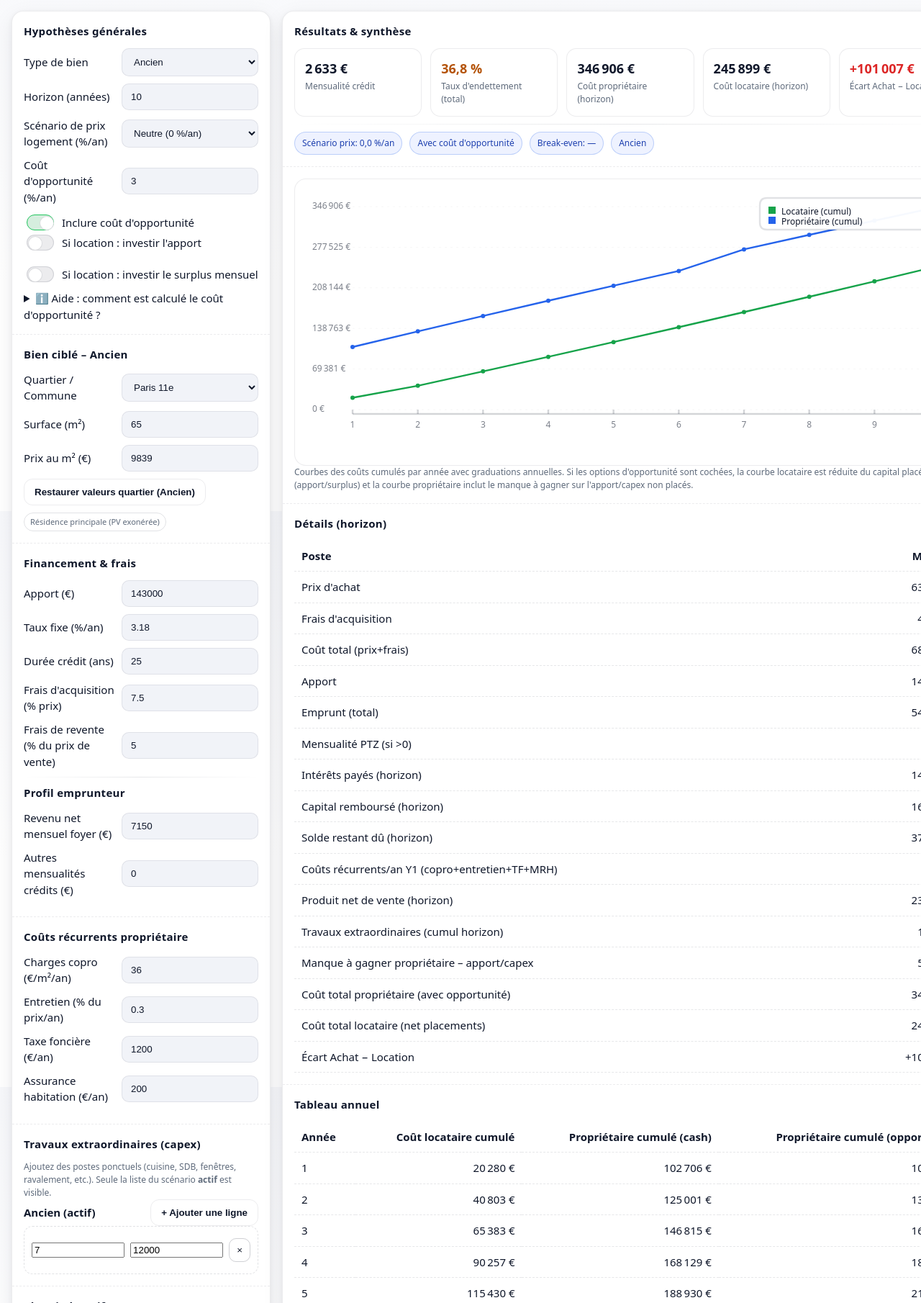
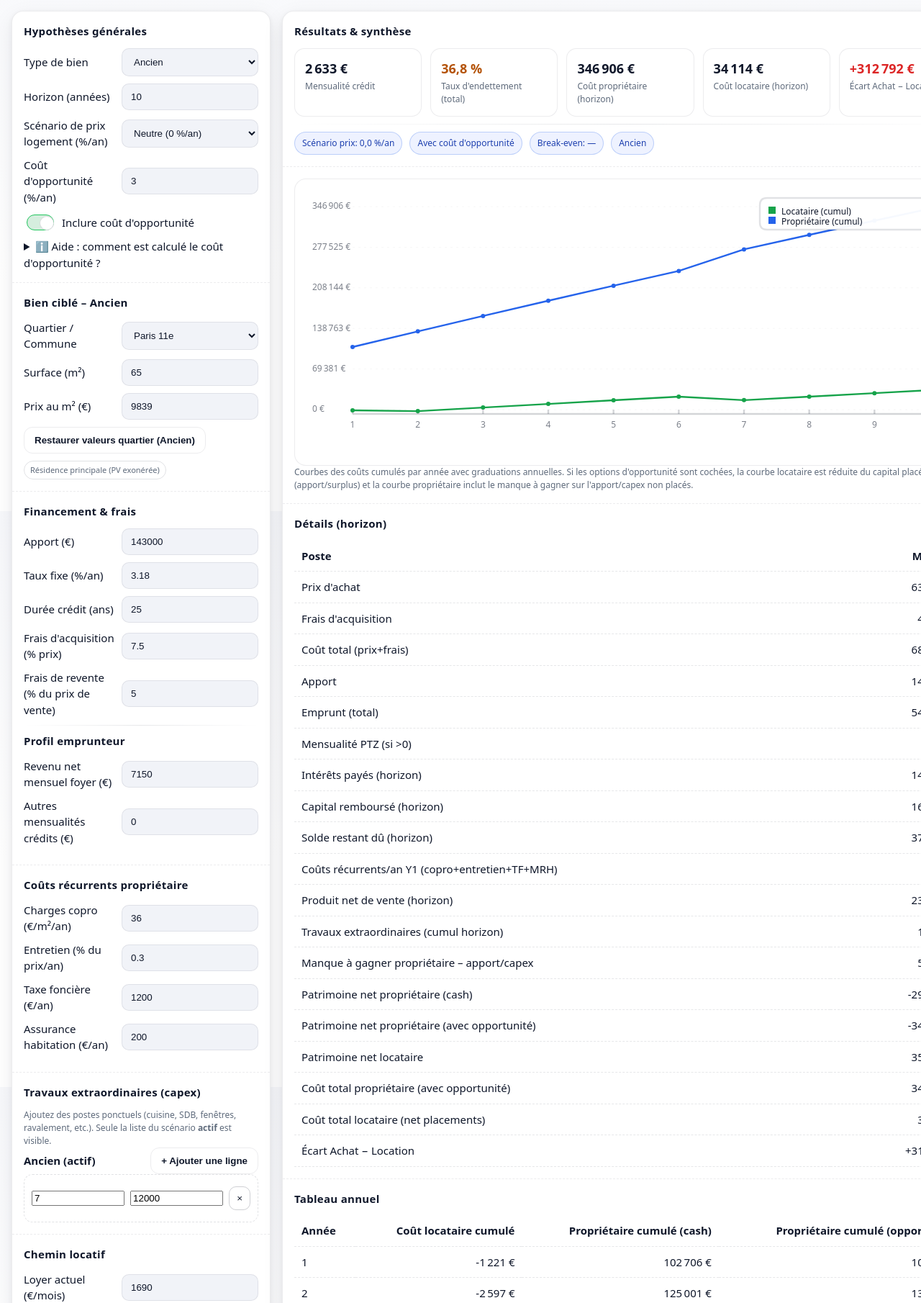
Before and after one commit to Machimelofafa/Simulateur-Achat-Location, a plain HTML site: page index.html in a window 1280 px wide. Shown: the part 90-1900 px from the top of the page at 72% size. Drawn offline with Linux system fonts and the light colour scheme.

Commit message:
Compute and expose owner/renter net worth

```diff
--- a/index.html
+++ b/index.html
@@ -128,8 +128,6 @@
             <label class="switch"><input id="toggleOpp" type="checkbox" checked> Inclure coût d'opportunité</label>
           </div>
           <div class="row" style="gap:16px">
-            <label class="switch" title="Si vous restez locataire, l'apport initial est placé au même taux."><input id="optRentInvestDown" type="checkbox"> Si location : investir l'apport</label>
-            <label class="switch" title="Si loyer < (mensualité + charges proprio mensuelles), le surplus mensuel est placé au même taux."><input id="optRentInvestDiff" type="checkbox"> Si location : investir le surplus mensuel</label>
           </div>
           <details style="margin-top:8px">
             <summary>ℹ️ Aide : comment est calculé le coût d'opportunité ?</summary>
@@ -389,7 +387,7 @@
     const sum=a=>a.reduce((x,y)=>x+y,0);
 
     function compute(params){
-      const {years,g,altReturn,includeOpp,surface,pricePerM2,down,rate,term,notaryPct,sellFeePct,coproPerM2,maintPct,tf,tfExemptYears=0,mrh,rentSmall,rentSmallYears,rentBig,irl,capexEvents=[],ptzAmount=0,ptzTerm=20,rentInvestDown=false,rentInvestDiff=false}=params;
+      const {years,g,altReturn,includeOpp,surface,pricePerM2,down,rate,term,notaryPct,sellFeePct,coproPerM2,maintPct,tf,tfExemptYears=0,mrh,rentSmall,rentSmallYears,rentBig,irl,capexEvents=[],ptzAmount=0,ptzTerm=20}=params;
       const price=surface*pricePerM2; const totalCost=price*(1+notaryPct);
       const loanMain=Math.max(0,totalCost-down-ptzAmount); const schedMain=amortSchedule(loanMain,rate,term);
       const schedPTZ=ptzAmount>0?amortSchedule(ptzAmount,0,ptzTerm):[];
@@ -398,6 +396,33 @@
       // recurring per year (TF exonéré X années)
       const recYear=y=>copro+maintenance+mrh+((y<=tfExemptYears)?0:tf);
       const recCum=[]; let rc=0; for(let y=1;y<=years;y++){rc+=recYear(y); recCum.push(rc)}
+
+      const altRateEff=includeOpp?altReturn:0;
+      const monthlyAltRate=altRateEff===0?0:Math.pow(1+altRateEff,1/12)-1;
+      const months=years*12;
+      const ownerMonthlyCosts=new Array(months).fill(0);
+      const rentMonthly=new Array(months).fill(0);
+      const capexMonthly=new Array(months).fill(0);
+      capexEvents.forEach(e=>{const year=Math.max(1,Math.floor(+e.year)); const cost=Math.max(0,+e.cost||0); if(year>=1&&year<=years&&cost>0){const idx=(year-1)*12; capexMonthly[idx]=(capexMonthly[idx]||0)+cost;}});
+      for(let m=1;m<=months;m++){
+        const y=Math.floor((m-1)/12)+1;
+        const mainPay=(m<=schedMain.length)?schedMain[m-1].pay:0;
+        const ptzPay=(m<=schedPTZ.length)?schedPTZ[m-1].pay:0;
+        const recurring=recYear(y)/12;
+        const capex=capexMonthly[m-1]||0;
+        ownerMonthlyCosts[m-1]=mainPay+ptzPay+recurring+capex;
+        const rentBase=(y<=rentSmallYears?rentSmall:rentBig)*Math.pow(1+irl,y-1);
+        rentMonthly[m-1]=rentBase;
+      }
+
+      const renterNetWorthSeries=new Array(years).fill(0);
+      let renterBalance=down;
+      for(let m=1;m<=months;m++){
+        renterBalance*=1+monthlyAltRate;
+        renterBalance+=ownerMonthlyCosts[m-1]-rentMonthly[m-1];
+        if(m%12===0) renterNetWorthSeries[m/12-1]=renterBalance;
+      }
+      if(years===0) renterBalance=down;
 
       function cumPaid(y){
         const upto=Math.min(y*12,schedMain.length); const s1=schedMain.slice(0,upto);
@@ -411,52 +436,36 @@
       const rentCum=[]; rentYears.reduce((acc,cur)=>{const v=acc+cur;rentCum.push(v);return v;},0);
 
       function capexUpTo(y){return capexEvents.filter(e=>e.year>=1&&e.year<=y).reduce((t,e)=>t+Math.max(0,+e.cost||0),0)}
-      function oppOnCapexTo(y){return capexEvents.filter(e=>e.year>=1&&e.year<=y).reduce((t,e)=>{const k=y-e.year;return t+Math.max(0,+e.cost||0)*(Math.pow(1+altReturn,Math.max(0,k))-1);},0)}
+      function oppOnCapexTo(y){return capexEvents.filter(e=>e.year>=1&&e.year<=y).reduce((t,e)=>{const k=y-e.year;return t+Math.max(0,+e.cost||0)*(Math.pow(1+altRateEff,Math.max(0,k))-1);},0)}
 
       // --- Opportunity on owner side (apport/capex) ---
       const ownerCum=[],ownerCumWithOpp=[];
+      const ownerNetWorth=[],ownerNetWorthWithOpp=[];
       for(let y=1;y<=years;y++){
         const {totalPaid,remaining}=cumPaid(y);
         const salePrice=price*Math.pow(1+g,y); const saleCosts=salePrice*sellFeePct; const netSale=salePrice-saleCosts-remaining;
         const baseOwnerCashOut=down+totalPaid+recCum[y-1]-netSale; const extraCapex=capexUpTo(y);
-        const foregoneDown=(includeOpp && !rentInvestDown)? down*(Math.pow(1+altReturn,y)-1) : 0; // if rentInvestDown, we don't count it here
+        const foregoneDown=(includeOpp)? down*(Math.pow(1+altRateEff,y)-1) : 0;
         const foregoneCapex=(includeOpp)? oppOnCapexTo(y):0;
         ownerCum.push(baseOwnerCashOut+extraCapex);
         ownerCumWithOpp.push(baseOwnerCashOut+extraCapex+foregoneDown+foregoneCapex);
+        const netWorth=netSale-(down+totalPaid+recCum[y-1]+extraCapex);
+        ownerNetWorth.push(netWorth);
+        ownerNetWorthWithOpp.push(netWorth-foregoneDown-foregoneCapex);
       }
 
       const last=cumPaid(years); const salePriceH=price*Math.pow(1+g,years); const saleCostsH=salePriceH*sellFeePct; const netSaleH=salePriceH-saleCostsH-last.remaining;
       const baseOwnerH=down+last.totalPaid+recCum[years-1]-netSaleH; const capexH=capexUpTo(years);
-      const foregoneDownH=(includeOpp && !rentInvestDown)? down*(Math.pow(1+altReturn,years)-1):0; const foregoneCapexH=(includeOpp)? oppOnCapexTo(years):0;
+      const foregoneDownH=(includeOpp)? down*(Math.pow(1+altRateEff,years)-1):0; const foregoneCapexH=(includeOpp)? oppOnCapexTo(years):0;
       const ownerCashH=baseOwnerH+capexH; const ownerCashHOpp=ownerCashH+foregoneDownH+foregoneCapexH;
 
-      // --- Renter-side investing options (apport / monthly surplus) ---
-      const rentCumAdj=[...rentCum];
-      let renterFVDownByYear = new Array(years).fill(0);
-      if(includeOpp && rentInvestDown){ for(let y=1;y<=years;y++){ renterFVDownByYear[y-1]= down*(Math.pow(1+altReturn,y)-1); } }
+      const renterNetWorth=renterNetWorthSeries[years-1]||down;
+      const rentCumAdj=rentCum.map((v,idx)=> v - ((renterNetWorthSeries[idx]||down)-down));
 
-      let renterFVSurplusByYear = new Array(years).fill(0);
-      if(includeOpp && rentInvestDiff){
-        const rm = altReturn/12; const months = years*12; const sMonthly = new Array(months).fill(0);
-        for(let m=1;m<=months;m++){
-          const y = Math.floor((m-1)/12)+1; // year index starting at 1
-          const rentM = ((y<=rentSmallYears?rentSmall:rentBig)*Math.pow(1+irl,y-1));
-          const ownerM = monthly + recYear(y)/12; // monthly owner cash cost approximation
-          const surplus = Math.max(0, ownerM - rentM);
-          sMonthly[m-1] = surplus;
-        }
-        // For each year y, compute FV at year-end of all deposits up to that month
-        for(let y=1;y<=years;y++){
-          const endM = y*12; let FV = 0; for(let m=1;m<=endM;m++){ FV += sMonthly[m-1]*Math.pow(1+rm, endM - m); } renterFVSurplusByYear[y-1]=FV; }
-      }
+      const renterCashH=sum(rentYears);
+      let beYear=null; const ownerSeriesUse=includeOpp?ownerCumWithOpp:ownerCum; const rentSeriesUse=(includeOpp?rentCumAdj:rentCum); for(let i=0;i<years;i++){ if(ownerSeriesUse[i]<=rentSeriesUse[i]){ beYear=i+1; break; } }
 
-      // Adjust rent curve if options active
-      const rentCumFinal = rentCum.map((v,idx)=> v - (renterFVDownByYear[idx]||0) - (renterFVSurplusByYear[idx]||0));
-
-      const renterCashH=sum(rentYears); const renterBenefitDown = renterFVDownByYear[years-1]||0; const renterBenefitSurp = renterFVSurplusByYear[years-1]||0;
-      let beYear=null; const ownerSeriesUse=includeOpp?ownerCumWithOpp:ownerCum; const rentSeriesUse=(includeOpp?rentCumFinal:rentCum); for(let i=0;i<years;i++){ if(ownerSeriesUse[i]<=rentSeriesUse[i]){ beYear=i+1; break; } }
-
-      return{series:{rentCum,ownerCum,ownerCumWithOpp,rentCumAdj:rentCumFinal},horizon:{monthly,ownerCashH,ownerCashHOpp,renterCashH,totalInterest:last.totalInterest,totalPrincipal:last.totalPrincipal,remaining:last.remaining,netSaleH,beYear,capexH,foregoneDownH,foregoneCapexH,renterBenefitDown,renterBenefitSurp,ptzPayMonthly:(schedPTZ[0]?schedPTZ[0].pay:0)},derived:{price,totalCost,loan:loanMain+ptzAmount,recurringY1:recYear(1)}};
+      return{series:{rentCum,ownerCum,ownerCumWithOpp,rentCumAdj,ownerNetWorth,ownerNetWorthWithOpp,renterNetWorth:renterNetWorthSeries},horizon:{monthly,ownerCashH,ownerCashHOpp,renterCashH,totalInterest:last.totalInterest,totalPrincipal:last.totalPrincipal,remaining:last.remaining,netSaleH,beYear,capexH,foregoneDownH,foregoneCapexH,renterNetWorth,ownerNetWorth:ownerNetWorth[ownerNetWorth.length-1]||0,ownerNetWorthWithOpp:ownerNetWorthWithOpp[ownerNetWorthWithOpp.length-1]||0,ptzPayMonthly:(schedPTZ[0]?schedPTZ[0].pay:0)},derived:{price,totalCost,loan:loanMain+ptzAmount,recurringY1:recYear(1)}};
     }
 
     const el=id=>document.getElementById(id);
@@ -465,7 +474,7 @@
     function readInputs(){
       const years=+el('years').value; const growthSel=el('priceGrowth').value; let g=0; g=(growthSel==='custom')?(+el('customGrowth').value)/100:+growthSel; const includeOpp=el('toggleOpp').checked; const altReturn=+el('altReturn').value/100; const scenario=el('scenario').value;
       const surface=(scenario==='neuf')? +el('surfaceNeuf').value : +el('surface').value; const pricePerM2=(scenario==='neuf')? +el('pricePerM2Neuf').value : +el('pricePerM2').value;
-      const down=+el('downPayment').value; const rate=+el('rate').value; const term=+el('term').value; const notaryPct=+el('notary').value/100; const sellFeePct=+el('sellFee').value/100; const coproPerM2=+el('coproPerM2').value; const maintPct=+el('maintPct').value/100; const tf=+el('tf').value; const mrh=+el('mrh').value; const tfExemptYears=(scenario==='neuf')? +el('tfExempt').value : 0; const rentSmall=+el('rentSmall').value; const rentSmallYears=+el('rentSmallYears').value; const rentBig=+el('rentBig').value; const irl=+el('irl').value/100; const incomeNet=+el('incomeNet').value; const otherDebt=+el('otherDebt').value; const ptzAmount=(scenario==='neuf')? +el('ptzAmount').value:0; const ptzTerm=(scenario==='neuf')? +el('ptzTerm').value:20; const capexAnc=readCapex('capexAnc'); const capexNeuf=readCapex('capexNeuf'); const capexEvents=(scenario==='neuf')?capexNeuf:capexAnc; const rentInvestDown=el('optRentInvestDown').checked; const rentInvestDiff=el('optRentInvestDiff').checked; return{years,g,altReturn,includeOpp,surface,pricePerM2,down,rate,term,notaryPct,sellFeePct,coproPerM2,maintPct,tf,tfExemptYears,mrh,rentSmall,rentSmallYears,rentBig,irl,incomeNet,otherDebt,scenario,capexEvents,ptzAmount,ptzTerm,rentInvestDown,rentInvestDiff}
+      const down=+el('downPayment').value; const rate=+el('rate').value; const term=+el('term').value; const notaryPct=+el('notary').value/100; const sellFeePct=+el('sellFee').value/100; const coproPerM2=+el('coproPerM2').value; const maintPct=+el('maintPct').value/100; const tf=+el('tf').value; const mrh=+el('mrh').value; const tfExemptYears=(scenario==='neuf')? +el('tfExempt').value : 0; const rentSmall=+el('rentSmall').value; const rentSmallYears=+el('rentSmallYears').value; const rentBig=+el('rentBig').value; const irl=+el('irl').value/100; const incomeNet=+el('incomeNet').value; const otherDebt=+el('otherDebt').value; const ptzAmount=(scenario==='neuf')? +el('ptzAmount').value:0; const ptzTerm=(scenario==='neuf')? +el('ptzTerm').value:20; const capexAnc=readCapex('capexAnc'); const capexNeuf=readCapex('capexNeuf'); const capexEvents=(scenario==='neuf')?capexNeuf:capexAnc; return{years,g,altReturn,includeOpp,surface,pricePerM2,down,rate,term,notaryPct,sellFeePct,coproPerM2,maintPct,tf,tfExemptYears,mrh,rentSmall,rentSmallYears,rentBig,irl,incomeNet,otherDebt,scenario,capexEvents,ptzAmount,ptzTerm}
     }
 
     function model(){
@@ -480,7 +489,10 @@
         let dtiTxt='—',dtiClass=''; if(p.incomeNet>0){const dti=(out.horizon.monthly+p.otherDebt)/p.incomeNet; dtiTxt=fmtPCT.format(dti); if(dti<=0.35)dtiClass='tag-ok'; else if(dti<=0.4)dtiClass='tag-warn'; else dtiClass='tag-bad';} const kDTI=el('kDTI'); kDTI.textContent=dtiTxt; kDTI.className='k '+dtiClass;
         const growthPct=(readInputs().g*100).toFixed(1).replace('.',','); el('tagGrowth').textContent=`Scénario prix: ${growthPct} %/an`; el('tagOpp').textContent=p.includeOpp?'Avec coût d\'opportunité':'Sans coût d\'opportunité'; el('tagBE').textContent=`Break-even: ${out.horizon.beYear?('année '+out.horizon.beYear):'—'}`; el('tagScenario').textContent=(p.scenario==='neuf')?'Neuf':'Ancien';
         const d=out.derived,h=out.horizon; const details=[["Prix d\'achat",fmtEUR.format(d.price)],["Frais d\'acquisition",fmtEUR.format(d.price*(readInputs().notaryPct))],["Coût total (prix+frais)",fmtEUR.format(d.totalCost)],["Apport",fmtEUR.format(readInputs().down)],["Emprunt (total)",fmtEUR.format(d.loan)],["Mensualité PTZ (si >0)",fmtEUR.format(h.ptzPayMonthly)],["Intérêts payés (horizon)",fmtEUR.format(h.totalInterest)],["Capital remboursé (horizon)",fmtEUR.format(h.totalPrincipal)],["Solde restant dû (horizon)",fmtEUR.format(h.remaining)],["Coûts récurrents/an Y1 (copro+entretien+TF+MRH)",fmtEUR.format(d.recurringY1)],["Produit net de vente (horizon)",fmtEUR.format(h.netSaleH)],["Travaux extraordinaires (cumul horizon)",fmtEUR.format(h.capexH)]];
-        if(p.includeOpp){ if(p.rentInvestDown) details.push(["Bénéfice locataire – apport placé", fmtEUR.format(h.renterBenefitDown)]); if(p.rentInvestDiff) details.push(["Bénéfice locataire – surplus placé", fmtEUR.format(h.renterBenefitSurp)]); details.push(["Manque à gagner propriétaire – apport/capex", fmtEUR.format(h.foregoneDownH + h.foregoneCapexH)]); }
+        if(p.includeOpp){ details.push(["Manque à gagner propriétaire – apport/capex", fmtEUR.format(h.foregoneDownH + h.foregoneCapexH)]); }
+        details.push(["Patrimoine net propriétaire (cash)", fmtEUR.format(h.ownerNetWorth)]);
+        if(p.includeOpp) details.push(["Patrimoine net propriétaire (avec opportunité)", fmtEUR.format(h.ownerNetWorthWithOpp)]);
+        details.push(["Patrimoine net locataire", fmtEUR.format(h.renterNetWorth)]);
         details.push([p.includeOpp?"Coût total propriétaire (avec opportunité)":"Coût total propriétaire (cash)",fmtEUR.format(ownerDisplay)]); details.push([p.includeOpp?"Coût total locataire (net placements)":"Coût total locataire (loyers)",fmtEUR.format(renterDisplay)]); details.push(["Écart Achat − Location",(delta>=0?'+':'')+fmtEUR.format(delta)]);
         const tblD=el('tblDetails'); tblD.innerHTML='<tr><th>Poste</th><th>Montant</th></tr>'+details.map(r=>`<tr><td>${r[0]}</td><td>${r[1]}</td></tr>`).join('');
         const rentCum=p.includeOpp?out.series.rentCumAdj:out.series.rentCum, ownerCash=out.series.ownerCum, ownerOpp=out.series.ownerCumWithOpp; const tblY=el('tblYears'); const header='<tr><th>Année</th><th>Coût locataire cumulé</th><th>Propriétaire cumulé (cash)</th><th>Propriétaire cumulé (opportunité)</th></tr>'; const rows=[]; for(let y=1;y<=p.years;y++){rows.push(`<tr><td>${y}</td><td>${fmtEUR.format(rentCum[y-1])}</td><td>${fmtEUR.format(ownerCash[y-1])}</td><td>${fmtEUR.format(ownerOpp[y-1])}</td></tr>`)} tblY.innerHTML=header+rows.join('');
@@ -565,7 +577,7 @@
     }
 
     function bind(){
-      const ids=['scenario','years','priceGrowth','customGrowth','toggleOpp','altReturn','ancArea','neufArea','surface','surfaceNeuf','pricePerM2','pricePerM2Neuf','downPayment','rate','term','notary','sellFee','incomeNet','otherDebt','coproPerM2','maintPct','tf','tfExempt','mrh','rentSmall','rentSmallYears','rentBig','irl','ptzAmount','ptzTerm','optRentInvestDown','optRentInvestDiff']; ids.forEach(id=>el(id).addEventListener('input',model));
+      const ids=['scenario','years','priceGrowth','customGrowth','toggleOpp','altReturn','ancArea','neufArea','surface','surfaceNeuf','pricePerM2','pricePerM2Neuf','downPayment','rate','term','notary','sellFee','incomeNet','otherDebt','coproPerM2','maintPct','tf','tfExempt','mrh','rentSmall','rentSmallYears','rentBig','irl','ptzAmount','ptzTerm']; ids.forEach(id=>el(id).addEventListener('input',model));
       el('scenario').addEventListener('change', updateScenarioUI);
       el('priceGrowth').addEventListener('change',e=>{const v=e.target.value; const row=el('customGrowthRow'); row.style.display=(v==='custom')?'grid':'none'; model()});
       el('btnReset').addEventListener('click',()=>{defaults(); model()});
@@ -583,13 +595,12 @@
       el('incomeNet').value=7150; el('otherDebt').value=0;
       el('coproPerM2').value=43.34; el('maintPct').value=0.5; el('tf').value=1300; el('mrh').value=200; el('tfExempt').value=0;
       el('ptzAmount').value=0; el('ptzTerm').value=20;
-      el('optRentInvestDown').checked=false; el('optRentInvestDiff').checked=false;
       el('rentSmall').value=1690; el('rentSmallYears').value=2; el('rentBig').value=2000; el('irl').value=1.2; el('customGrowthRow').style.display='none';
       el('capexAnc').innerHTML=''; el('capexNeuf').innerHTML=''; addCapexRow('capexAnc', 7, 12000);
       applyAncPreset(); applyNeufPreset(); updateScenarioUI();
     }
 
-    function exportCSV(){ if(!window.__exportData) return; const {inputs,series,horizon}=window.__exportData; const lines=[]; lines.push('section,key,value'); for(const [k,v] of Object.entries(inputs)) lines.push(`inputs,${k},${v}`); lines.push('series,year,rentCum,ownerCum,ownerCumWithOpp,rentCumAdj'); const n=series.rentCum.length; for(let i=0;i<n;i++) lines.push(`series,${i+1},${series.rentCum[i]},${series.ownerCum[i]},${series.ownerCumWithOpp[i]},${series.rentCumAdj[i]}`); for(const [k,v] of Object.entries(horizon)) lines.push(`horizon,${k},${v}`); const csv=lines.join('\n'); const blob=new Blob([csv],{type:'text/csv;charset=utf-8'}); const url=URL.createObjectURL(blob); const a=document.createElement('a'); a.href=url; a.download='simulation_achat_vs_location_scenario_v3_1.csv'; a.click(); setTimeout(()=>URL.revokeObjectURL(url),5000) }
+    function exportCSV(){ if(!window.__exportData) return; const {inputs,series,horizon}=window.__exportData; const lines=[]; lines.push('section,key,value'); for(const [k,v] of Object.entries(inputs)) lines.push(`inputs,${k},${v}`); lines.push('series,year,rentCum,rentCumAdj,ownerCum,ownerCumWithOpp,ownerNetWorth,ownerNetWorthWithOpp,renterNetWorth'); const n=series.rentCum.length; for(let i=0;i<n;i++) lines.push(`series,${i+1},${series.rentCum[i]},${series.rentCumAdj[i]},${series.ownerCum[i]},${series.ownerCumWithOpp[i]},${series.ownerNetWorth[i]},${series.ownerNetWorthWithOpp[i]},${series.renterNetWorth[i]}`); for(const [k,v] of Object.entries(horizon)) lines.push(`horizon,${k},${v}`); const csv=lines.join('\n'); const blob=new Blob([csv],{type:'text/csv;charset=utf-8'}); const url=URL.createObjectURL(blob); const a=document.createElement('a'); a.href=url; a.download='simulation_achat_vs_location_scenario_v3_1.csv'; a.click(); setTimeout(()=>URL.revokeObjectURL(url),5000) }
 
     // --- Tests intégrés ---
     const approxEqual=(a,b,eps=2)=>Math.abs(a-b)<=eps;
@@ -606,16 +617,15 @@
       const withCapex=compute({...paramsIRL, years:5, capexEvents:[{year:3, cost:10000}]});
       (withCapex.series.ownerCum[2] >= base.series.ownerCum[2] + 10000 - 1 ? pass : fail)(`Capex Y3 +10k impact année 3`);
       const mTest=pmt(100000,3,25); const dti=(mTest+126)/2000; (approxEqual(dti*100,30,2)?pass:fail)(`DTI ~30% → ${(dti*100).toFixed(1)}%`);
-      const oppCase=compute({...paramsIRL,years:5}); (oppCase.horizon.ownerCashHOpp>=oppCase.horizon.ownerCashH?pass:fail)(`Owner(opp) ≥ Owner(cash)`);
-      const downOwnerOnly=compute({...paramsIRL, years:10, includeOpp:true, rentInvestDown:false});
-      const downRenter=compute({...paramsIRL, years:10, includeOpp:true, rentInvestDown:true});
-      const gainDown = 200000*(Math.pow(1+0.03,10)-1);
-      // Quand on passe en mode locataire pour l'apport, la courbe locataire ajustée baisse d'environ le même gain, et le manque à gagner proprio disparaît
-      ((Math.abs((downRenter.series.rentCumAdj[9]-downRenter.series.rentCum[9]) + gainDown) < 200) ? pass : fail)(`Apport investi côté locataire (~gainDown)`);
-      ((Math.abs(downRenter.horizon.foregoneDownH) < 1) ? pass : fail)(`Pas de manque à gagner sur apport côté propriétaire quand 'investir apport' est activé`);
-      // Surplus investi: si le loyer est très bas, la courbe locataire doit baisser avec l'option
-      const cheapRent=compute({...paramsIRL, years:3, includeOpp:true, rentInvestDiff:true, rentSmall:500, rentBig:500});
-      (cheapRent.series.rentCumAdj[2] < cheapRent.series.rentCum[2] ? pass : fail)(`Surplus mensuel investi réduit le coût locataire`);
+      const oppCase=compute({...paramsIRL,years:5,includeOpp:true}); (oppCase.horizon.ownerCashHOpp>=oppCase.horizon.ownerCashH?pass:fail)(`Owner(opp) ≥ Owner(cash)`);
+      (approxEqual(base.series.ownerNetWorth[4], -base.series.ownerCum[4], 2)?pass:fail)(`Patrimoine propriétaire cohérent (cash)`);
+      (approxEqual(oppCase.series.ownerNetWorthWithOpp[4], -oppCase.series.ownerCumWithOpp[4], 2)?pass:fail)(`Patrimoine propriétaire cohérent (opportunité)`);
+      const rentAdjCalc=base.series.rentCum[4] - (base.series.renterNetWorth[4] - paramsIRL.down);
+      (approxEqual(base.series.rentCumAdj[4], rentAdjCalc, 2)?pass:fail)(`Coût locataire ajusté = loyers − gains`);
+      const investParams={years:3,g:0,altReturn:0.03,includeOpp:true,surface:1,pricePerM2:1000,down:1000,rate:0,term:1,notaryPct:0,sellFeePct:0,coproPerM2:0,maintPct:0,tf:0,tfExemptYears:0,mrh:0,rentSmall:0,rentSmallYears:3,rentBig:0,irl:0,capexEvents:[],ptzAmount:0,ptzTerm:20};
+      const investOut=compute(investParams); const expectedInvest=investParams.down*Math.pow(1+investParams.altReturn,investParams.years);
+      (approxEqual(investOut.series.renterNetWorth[2], expectedInvest, 1)?pass:fail)(`Apport placé compense au taux attendu`);
+      (approxEqual(investOut.horizon.ownerNetWorth,0,1)?pass:fail)(`Patrimoine propriétaire neutre quand flux nuls`);
 
       document.getElementById('testLog').textContent=log.join('\n'); const ok=log.every(l=>l.startsWith('✅')); document.getElementById('testStatus').textContent=ok?'Tous les tests passent':'Échecs dans les tests'; document.getElementById('testStatus').className=ok?'test-ok':'test-bad';
     }
```
